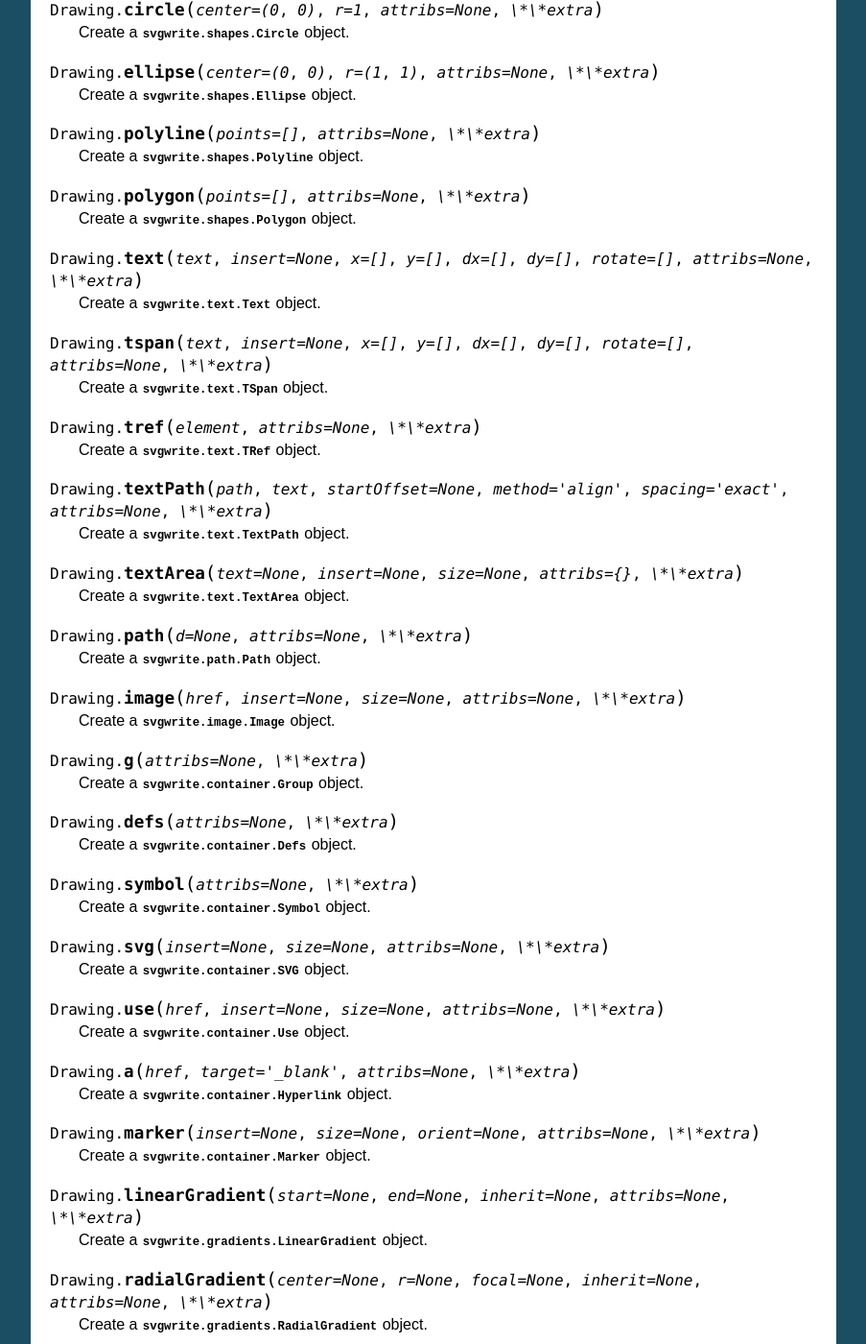
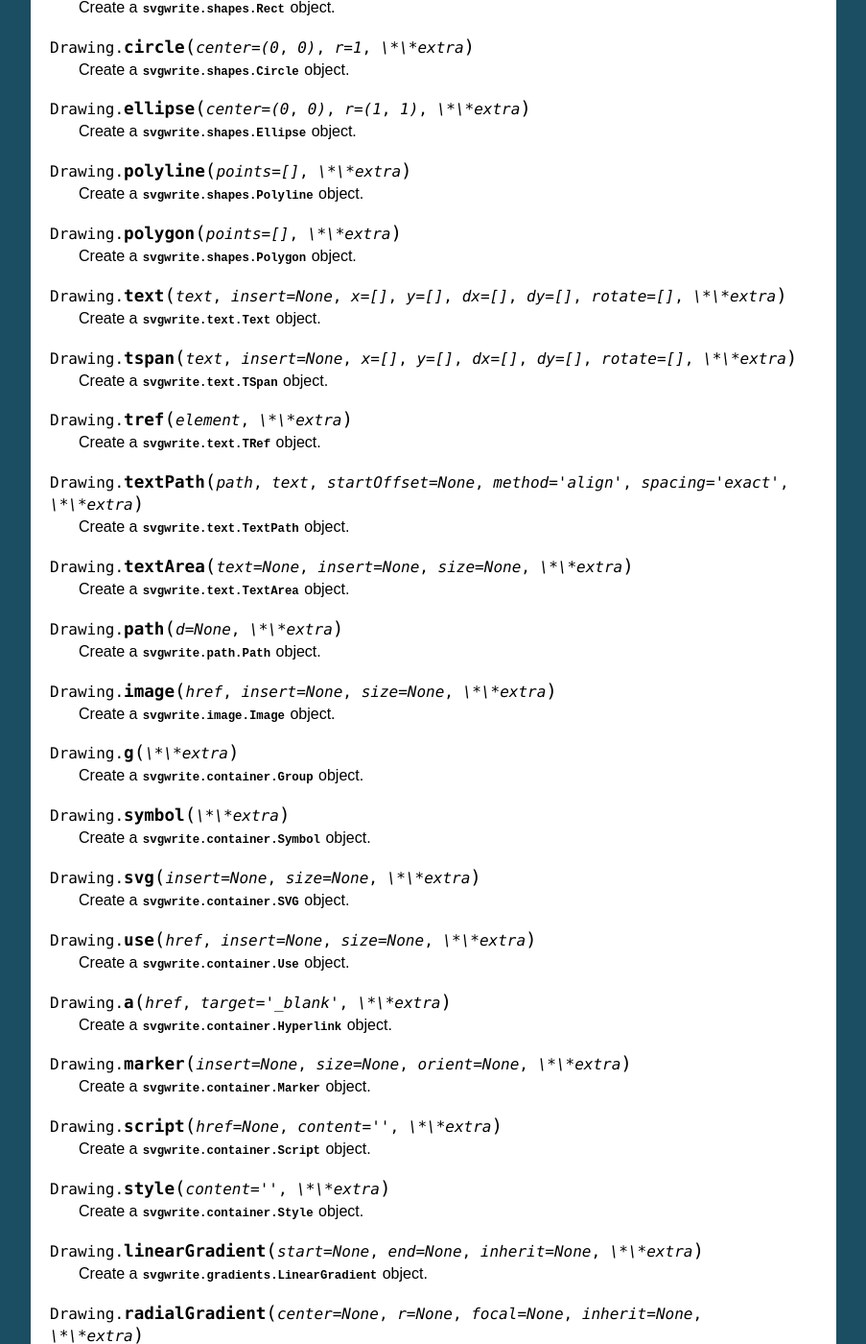
Before and after one commit to mozman/svgwrite, a Sphinx documentation site: the page built from doc/classes/drawing.rst, in a window 1280 px wide and 1400 px high, scrolled down 1520 px. Shown: the whole window at 96% size, without its empty margins (198-1101 px from the left). Built offline with Sphinx 7.4.7, drawn with Linux system fonts in a browser that asks for light colours; some of the changed text lies outside the part shown.

Commit message:
added docs for the style element; edit other docs

```diff
--- a/doc/classes/drawing.rst
+++ b/doc/classes/drawing.rst
@@ -13,6 +13,10 @@ Attributes
 .. attribute:: Drawing.filename
 
    `string` should be valid for :func:`open`.
+
+.. attribute:: Drawing.defs
+
+   SVG defs section - as :class:`~svgwrite.container.Defs` object.
 
 Methods
 -------
@@ -40,91 +44,95 @@ Methods
 Factory Methods
 ---------------
 
-.. method:: Drawing.line(start=(0, 0), end=(0, 0), attribs=None, \*\*extra)
+.. method:: Drawing.line(start=(0, 0), end=(0, 0), \*\*extra)
 
    Create a :class:`svgwrite.shapes.Line` object.
 
-.. method:: Drawing.rect(insert=(0, 0), size=(1, 1), rx=None, ry=None, attribs=None, \*\*extra)
+.. method:: Drawing.rect(insert=(0, 0), size=(1, 1), rx=None, ry=None, \*\*extra)
 
    Create a :class:`svgwrite.shapes.Rect` object.
 
-.. method:: Drawing.circle(center=(0, 0), r=1, attribs=None, \*\*extra)
+.. method:: Drawing.circle(center=(0, 0), r=1, \*\*extra)
 
    Create a :class:`svgwrite.shapes.Circle` object.
 
-.. method:: Drawing.ellipse(center=(0, 0), r=(1, 1), attribs=None, \*\*extra)
+.. method:: Drawing.ellipse(center=(0, 0), r=(1, 1), \*\*extra)
 
    Create a :class:`svgwrite.shapes.Ellipse` object.
 
-.. method:: Drawing.polyline(points=[], attribs=None, \*\*extra)
+.. method:: Drawing.polyline(points=[], \*\*extra)
 
    Create a :class:`svgwrite.shapes.Polyline` object.
 
-.. method:: Drawing.polygon(points=[], attribs=None, \*\*extra)
+.. method:: Drawing.polygon(points=[], \*\*extra)
 
    Create a :class:`svgwrite.shapes.Polygon` object.
 
-.. method:: Drawing.text(text, insert=None, x=[], y=[], dx=[], dy=[], rotate=[], attribs=None, \*\*extra)
+.. method:: Drawing.text(text, insert=None, x=[], y=[], dx=[], dy=[], rotate=[], \*\*extra)
 
    Create a :class:`svgwrite.text.Text` object.
 
-.. method:: Drawing.tspan(text, insert=None, x=[], y=[], dx=[], dy=[], rotate=[], attribs=None, \*\*extra)
+.. method:: Drawing.tspan(text, insert=None, x=[], y=[], dx=[], dy=[], rotate=[], \*\*extra)
 
    Create a :class:`svgwrite.text.TSpan` object.
 
-.. method:: Drawing.tref(element, attribs=None, \*\*extra)
+.. method:: Drawing.tref(element, \*\*extra)
 
    Create a :class:`svgwrite.text.TRef` object.
 
-.. method:: Drawing.textPath(path, text, startOffset=None, method='align', spacing='exact', attribs=None, \*\*extra)
+.. method:: Drawing.textPath(path, text, startOffset=None, method='align', spacing='exact', \*\*extra)
 
    Create a :class:`svgwrite.text.TextPath` object.
 
-.. method:: Drawing.textArea(text=None, insert=None, size=None, attribs={}, \*\*extra)
+.. method:: Drawing.textArea(text=None, insert=None, size=None, \*\*extra)
 
    Create a :class:`svgwrite.text.TextArea` object.
 
-.. method:: Drawing.path(d=None, attribs=None, \*\*extra)
+.. method:: Drawing.path(d=None, \*\*extra)
 
    Create a :class:`svgwrite.path.Path` object.
 
-.. method:: Drawing.image(href, insert=None, size=None, attribs=None, \*\*extra)
+.. method:: Drawing.image(href, insert=None, size=None, \*\*extra)
 
    Create a :class:`svgwrite.image.Image` object.
 
-.. method:: Drawing.g(attribs=None, \*\*extra)
+.. method:: Drawing.g(\*\*extra)
 
    Create a :class:`svgwrite.container.Group` object.
 
-.. method:: Drawing.defs(attribs=None, \*\*extra)
-
-   Create a :class:`svgwrite.container.Defs` object.
-
-.. method:: Drawing.symbol(attribs=None, \*\*extra)
+.. method:: Drawing.symbol(\*\*extra)
 
    Create a :class:`svgwrite.container.Symbol` object.
 
-.. method:: Drawing.svg(insert=None, size=None, attribs=None, \*\*extra)
+.. method:: Drawing.svg(insert=None, size=None, \*\*extra)
 
    Create a :class:`svgwrite.container.SVG` object.
 
-.. method:: Drawing.use(href, insert=None, size=None, attribs=None, \*\*extra)
+.. method:: Drawing.use(href, insert=None, size=None, \*\*extra)
 
    Create a :class:`svgwrite.container.Use` object.
 
-.. method:: Drawing.a(href, target='_blank', attribs=None, \*\*extra)
+.. method:: Drawing.a(href, target='_blank', \*\*extra)
 
    Create a :class:`svgwrite.container.Hyperlink` object.
 
-.. method:: Drawing.marker(insert=None, size=None, orient=None, attribs=None, \*\*extra)
+.. method:: Drawing.marker(insert=None, size=None, orient=None, \*\*extra)
 
    Create a :class:`svgwrite.container.Marker` object.
 
-.. method:: Drawing.linearGradient(start=None, end=None, inherit=None, attribs=None, \*\*extra)
+.. method:: Drawing.script(href=None, content='', \*\*extra)
+
+   Create a :class:`svgwrite.container.Script` object.
+
+.. method:: Drawing.style(content='', \*\*extra)
+
+   Create a :class:`svgwrite.container.Style` object.
+
+.. method:: Drawing.linearGradient(start=None, end=None, inherit=None, \*\*extra)
 
    Create a :class:`svgwrite.gradients.LinearGradient` object.
 
-.. method:: Drawing.radialGradient(center=None, r=None, focal=None, inherit=None, attribs=None, \*\*extra)
+.. method:: Drawing.radialGradient(center=None, r=None, focal=None, inherit=None, \*\*extra)
 
    Create a :class:`svgwrite.gradients.RadialGradient` object.
 
--- a/doc/index.rst
+++ b/doc/index.rst
@@ -42,6 +42,7 @@ Structural Objects
    classes/use
    classes/hyperlink
    classes/script
+   classes/style
 
 Graphical Objects
 -----------------
```
Also changed, not shown: doc/classes/script.rst (+9 -3 lines), doc/classes/style.rst (added, +49 -0 lines), 2 other files.
